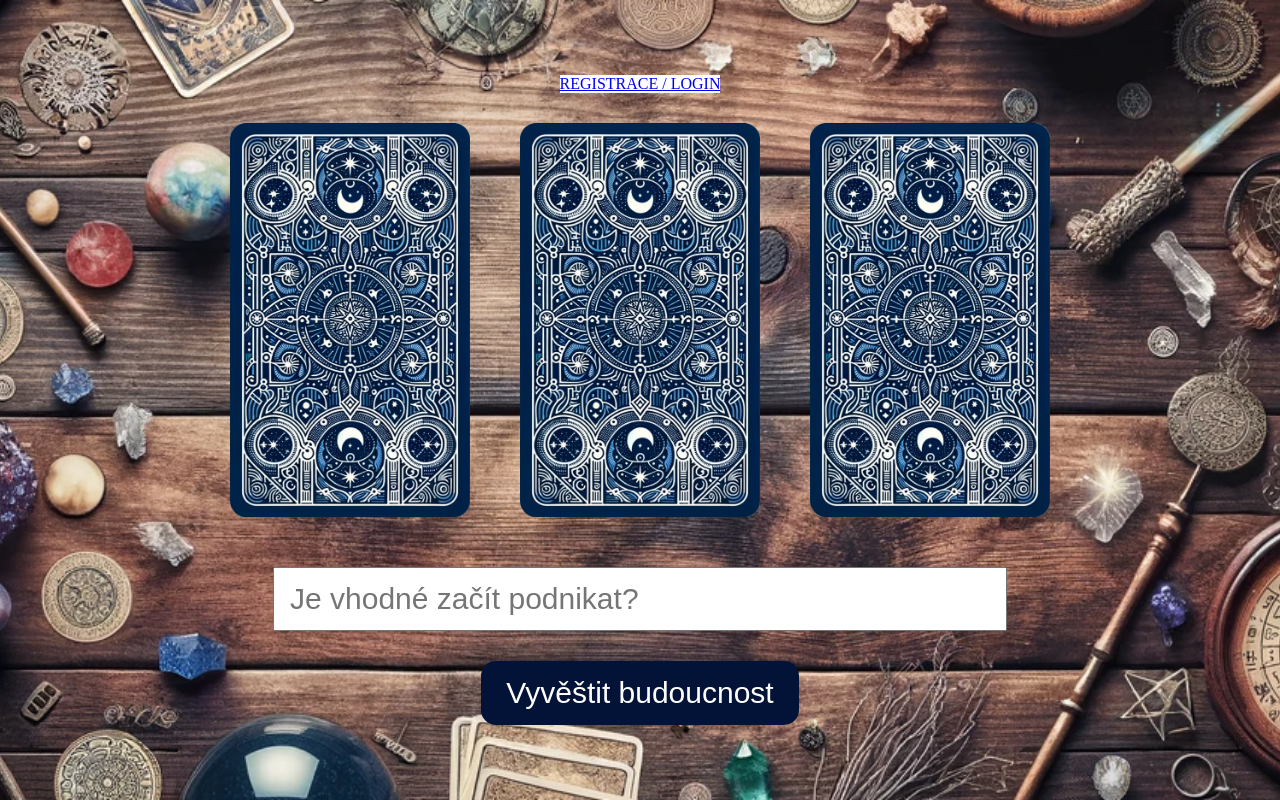
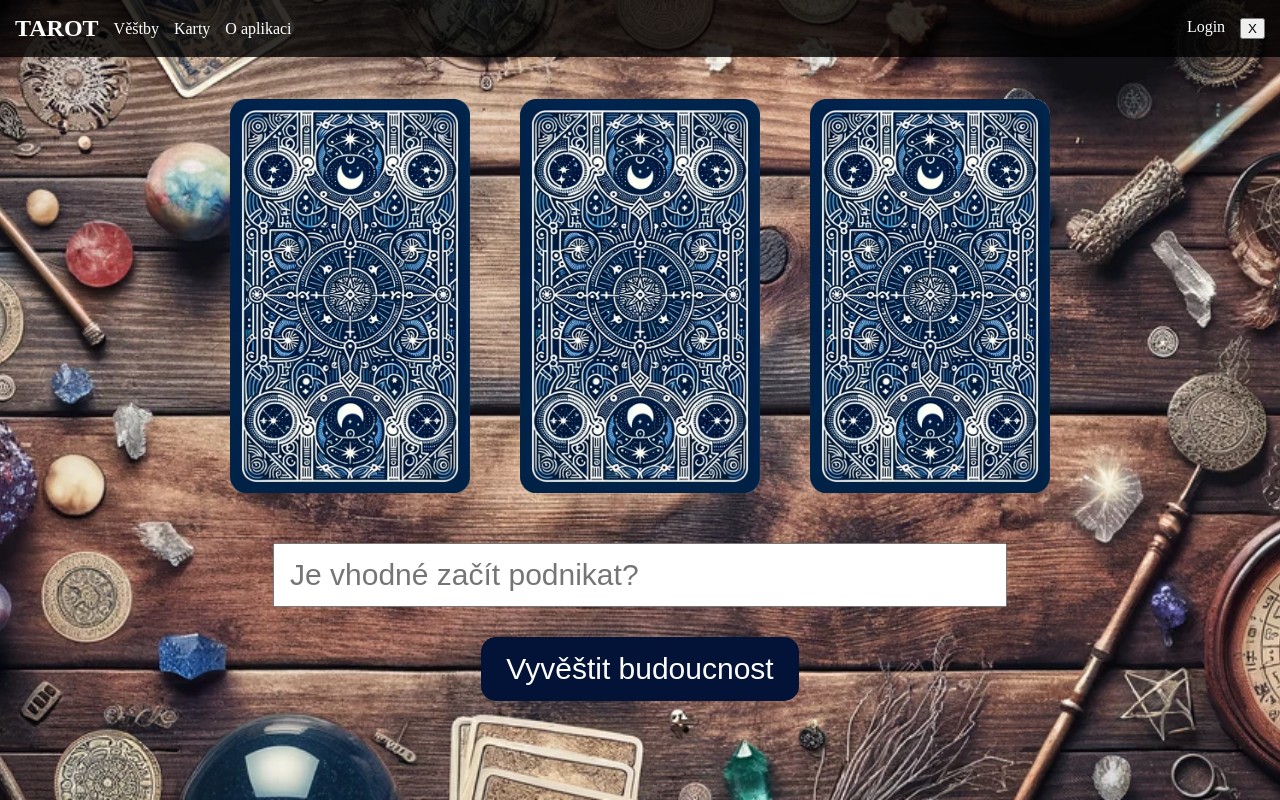
Before and after one commit to vit-krizka/ai-tarot, a React (Vite) app: page / in a window 1280 px wide. Built offline with nearby package versions, Linux system fonts and the light colour scheme; no server answers.

Commit message:
menu + login

```diff
--- a/src/components/Divination/Divination.jsx
+++ b/src/components/Divination/Divination.jsx
@@ -38,10 +38,12 @@ function Divination() {
     };
 
     const divinate = async () => {
+        setAnswer(null);
         const divination = {
             question,
             cards
         };
+        console.log(divination);
 
         if (cards.some(card => card == null)) {
             setActivePopup('warning');
--- a/src/components/Header/Header.jsx
+++ b/src/components/Header/Header.jsx
@@ -1,14 +1,54 @@
+import React, { useState } from 'react';
 import { Link } from 'react-router-dom';
+
+import { useAuthState } from "react-firebase-hooks/auth";
+import { auth } from './../../firebaseConfig';
+
 import './header.scss';
 
 function Header() {
-    return (
-        <div className='header-wrapper'>
-            <div className='header'>
-                <Link to="/login">REGISTRACE / LOGIN</Link>
+    const [visible, setVisible] = useState(true);
+    const [user, loading, error] = useAuthState(auth);
+
+    if (visible) {
+        return (
+            <div className='header-wrapper'>
+                <div className='header'>
+                    <h1 className="title">
+                        <Link to="/">Tarot</Link>
+                    </h1>
+                    <div className="menu">
+                        <Link to="/divination">Věštby</Link>
+                        <Link to="/divination">Karty</Link>
+                        <Link to="/about">O aplikaci</Link>
+                    </div>
+                    <div className="buttons">
+                        {user ? (
+                            <>
+                                {user.photoURL && (
+                                    <Link to="/login"><img className="userAvatar" src={user.photoURL} alt="Profilová fotka" /></Link>
+                                )}
+                            </>
+                        ) : (
+
+                            <Link to="/login">Login</Link>
+
+                        )}
+                        <button className="close" onClick={() => setVisible(false)}>X</button>
+
+                    </div>
+                </div>
             </div>
-        </div>
-    );
+        );
+    } else {
+        return (
+            <div className='header-wrapper hide'>
+                <div className='header'>
+                    <button className="close" onClick={() => setVisible(true)}>Menu</button>
+                </div>
+            </div>);
+    }
+
 }
 
 export default Header;
--- a/src/components/Header/header.scss
+++ b/src/components/Header/header.scss
@@ -1,5 +1,70 @@
 .header-wrapper {
-    background-color: white;
-    columns: black;
-    margin-bottom: 30px;
+    background-color: rgba(0, 0, 0, 0.8);
+    color: #ffffff;
+    position: fixed;
+    top: 0;
+    width: 100%;
+
+    .header {
+        padding: 15px;
+        position: relative;
+        display: grid;
+        grid-template-columns: auto 1fr auto;
+        gap: 15px;
+        align-items: center;
+
+        a {
+            color: #ffffff;
+            text-decoration: none;
+            cursor: pointer;
+
+            &:hover {
+                text-decoration: underline;
+            }
+        }
+
+        .title {
+            margin: 0;
+            padding: 0;
+            text-transform: uppercase;
+            font-size: 1.5rem;
+
+            a {
+                &:hover {
+                    text-decoration: none;
+                }
+            }
+        }
+
+        .menu,
+        .buttons {
+            display: flex;
+            gap: 15px;
+        }
+
+        .buttons {
+            .userAvatar {
+                width: 35px;
+                height: 35px;
+                border-radius: 50%;
+            }
+        }
+    }
 }
+
+.header-wrapper.hide {
+    background-color: transparent;
+    position: fixed;
+    top: 0;
+    width: 100%;
+
+    .header {
+        position: relative;
+
+        .close {
+            position: absolute;
+            right: 15px;
+            top: 15px;
+        }
+    }
+}
--- a/src/components/Login/Login.jsx
+++ b/src/components/Login/Login.jsx
@@ -1,4 +1,4 @@
-import { useState } from 'react';
+import { useContext } from 'react';
 import { Link } from 'react-router-dom';
 
 import { auth, googleProvider } from './../../firebaseConfig';
@@ -7,19 +7,15 @@ import { useAuthState, useSignInWithGoogle, useSignOut } from "react-firebase-ho
 import './login.scss';
 
 function Login() {
-    const [email, setEmail] = useState('');
-    const [password, setPassword] = useState('');
-    const [isRegistering, setIsRegistering] = useState(false);
-
-    // Přidáno pro kontrolu stavu přihlášení
     const [user, loading, error] = useAuthState(auth);
     const [signOut, errorSignOut] = useSignOut(auth);
 
     const [signInWithGoogle, userGoogle, loadingGoogle, errorGoogle] = useSignInWithGoogle(auth, googleProvider);
 
-    const handleGoogleRegister = async () => {
+    const handleGoogleLogin = async () => {
         try {
             await signInWithGoogle();
+            setUser(userGoogle);
         } catch (error) {
             console.error("Přihlášení přes Google selhalo:", error);
         }
@@ -33,60 +29,22 @@ function Login() {
         }
     };
 
-    const handleLogin = (e) => {
-        e.preventDefault();
-        // Zde by se měl přidat kód pro přihlášení pomocí Firebase
-        console.log('Přihlašovací údaje:', email, password);
-    };
-
-    const handleRegister = (e) => {
-        e.preventDefault();
-        // Zde by se měl přidat kód pro registraci pomocí Firebase
-        console.log('Registrační údaje:', email, password);
-    };
-
     return (
         <div className='login-wrapper'>
             <div className='login'>
                 {user ? (
-                    // Uživatel je přihlášen
                     <>
                         <div>Přihlášen jako: {user.email}</div>
                         <button onClick={handleSignOut}>Odhlásit se</button>
                     </>
                 ) : (
-                    // Uživatel není přihlášen
                     <>
-                        {isRegistering ? (
-                            // Registrace
-                            <>
-                                <div>REGISTRACE</div>
-                                <form onSubmit={handleRegister}>
-                                    <input type="email" placeholder="Email" value={email} onChange={(e) => setEmail(e.target.value)} />
-                                    <input type="password" placeholder="Heslo" value={password} onChange={(e) => setPassword(e.target.value)} />
-                                    <button type="submit">Registrovat</button>
-                                </form>
-                                <button onClick={handleGoogleRegister}>
-                                    Registrovat přes Google
-                                </button>
-                                <div>Už máte účet? <span className="link" onClick={() => setIsRegistering(false)}>Přihlašte se</span>.</div>
-                            </>
-                        ) : (
-                            // Přihlášení
-                            <>
-                                <div>LOGIN</div>
-                                <form onSubmit={handleLogin}>
-                                    <input type="email" placeholder="Email" value={email} onChange={(e) => setEmail(e.target.value)} />
-                                    <input type="password" placeholder="Heslo" value={password} onChange={(e) => setPassword(e.target.value)} />
-                                    <button type="submit">Přihlásit se</button>
-                                </form>
-                                <button onClick={handleGoogleRegister}>
-                                    Přihlásit přes Google
-                                </button>
-                                <div>Nemáte účet? <span className="link" onClick={() => setIsRegistering(true)}>Zaregistrujte se</span>.</div>
-                            </>
-                        )}
+                        <div>LOGIN</div>
+                        <button onClick={handleGoogleLogin}>
+                            Přihlásit přes Google
+                        </button>
                     </>
+
                 )}
                 <Link to="/">Zpět</Link>
             </div>
--- a/src/firebaseConfig.js
+++ b/src/firebaseConfig.js
@@ -1,8 +1,9 @@
 // Import the functions you need from the SDKs you need
 import { initializeApp } from "firebase/app";
 // import { getAnalytics } from "firebase/analytics";
-import { getAuth, GoogleAuthProvider, FacebookAuthProvider } from "firebase/auth";
+import { getAuth, createUserWithEmailAndPassword, signInWithEmailAndPassword, GoogleAuthProvider } from "firebase/auth";
 // https://firebase.google.com/docs/web/setup#available-libraries
+
 
 // Your web app's Firebase configuration
 // For Firebase JS SDK v7.20.0 and later, measurementId is optional
@@ -21,6 +22,5 @@ const app = initializeApp(firebaseConfig);
 // const analytics = getAnalytics(app);
 const auth = getAuth(app);
 const googleProvider = new GoogleAuthProvider();
-const facebookProvider = new FacebookAuthProvider();
 
-export { auth, googleProvider, facebookProvider };
+export { auth, googleProvider };
```
Also changed, not shown: src/App.jsx (+4 -3 lines).
